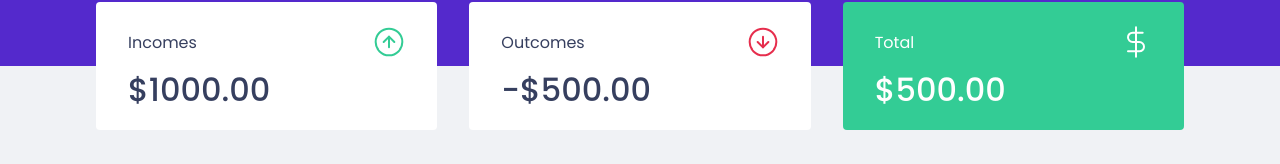
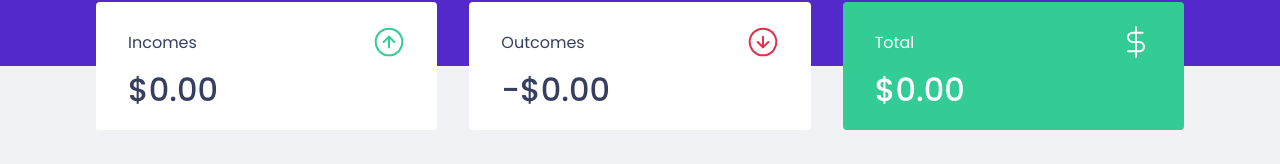
Before and after one commit to fernandohmg/ur-savings, a React (Create React App) app: page / in a window 1280 px wide. Shown: the part 206-370 px from the top of the page. Built offline with nearby package versions, Linux system fonts and the light colour scheme; no server answers; what miragejs would draw is missing.

Commit message:
summary is now functional, reset of new transaction form

```diff
--- a/src/TransactionsContext.tsx
+++ b/src/TransactionsContext.tsx
@@ -18,7 +18,7 @@
 
 interface TransactionsContextData {
   transactions: Transaction[];
-  createTransaction: (transaction: TransactionInput) => void;
+  createTransaction: (transaction: TransactionInput) => Promise<void>;
 }
 
 export const TransactionsContext = createContext<TransactionsContextData>(
@@ -34,8 +34,13 @@
       .then((response) => setTransactions(response.data.transactions));
   }, []);
 
-  function createTransaction(transaction: TransactionInput) {
-    api.post("/transactions", transaction);
+  async function createTransaction(transactionInput: TransactionInput) {
+    const response = await api.post("/transactions", {
+      ...transactionInput,
+      createdAt: new Date(),
+    });
+    const { transaction } = response.data;
+    setTransactions([...transactions, transaction]);
   }
 
   return (
--- a/src/components/NewTransactionModal/index.tsx
+++ b/src/components/NewTransactionModal/index.tsx
@@ -22,9 +22,15 @@
   const [category, setCategory] = useState("");
   const [type, setType] = useState("deposit");
 
-  function handleCreateNewTransaction(event: FormEvent) {
+  async function handleCreateNewTransaction(event: FormEvent) {
     event.preventDefault();
-    createTransaction({ title, amount, category, type });
+    await createTransaction({ title, amount, category, type });
+
+    setTitle("");
+    setAmount(0);
+    setCategory("");
+    setType("deposit");
+    onRequestClose();
   }
 
   return (
--- a/src/components/Summary/index.tsx
+++ b/src/components/Summary/index.tsx
@@ -9,6 +9,24 @@
   const { transactions } = useContext(TransactionsContext);
   console.log(transactions);
 
+  const summary = transactions.reduce(
+    (acc, transaction) => {
+      if (transaction.type === "deposit") {
+        acc.deposits += transaction.amount;
+        acc.total += transaction.amount;
+      } else {
+        acc.withdraws += transaction.amount;
+        acc.total -= transaction.amount;
+      }
+      return acc;
+    },
+    {
+      deposits: 0,
+      withdraws: 0,
+      total: 0,
+    }
+  );
+
   return (
     <Container>
       <div>
@@ -16,21 +34,37 @@
           <p>Incomes</p>
           <img src={incomeImg} alt="Incomes" />
         </header>
-        <strong>$1000.00</strong>
+        <strong>
+          {new Intl.NumberFormat("en-US", {
+            style: "currency",
+            currency: "USD",
+          }).format(summary.deposits)}
+        </strong>
       </div>
       <div>
         <header>
           <p>Outcomes</p>
           <img src={outcomeImg} alt="Outcomes" />
         </header>
-        <strong>-$500.00</strong>
+        <strong>
+          -
+          {new Intl.NumberFormat("en-US", {
+            style: "currency",
+            currency: "USD",
+          }).format(summary.withdraws)}
+        </strong>
       </div>
       <div className="highlight-background">
         <header>
           <p>Total</p>
           <img src={totalImg} alt="Total" />
         </header>
-        <strong>$500.00</strong>
+        <strong>
+          {new Intl.NumberFormat("en-US", {
+            style: "currency",
+            currency: "USD",
+          }).format(summary.total)}
+        </strong>
       </div>
     </Container>
   );
```
